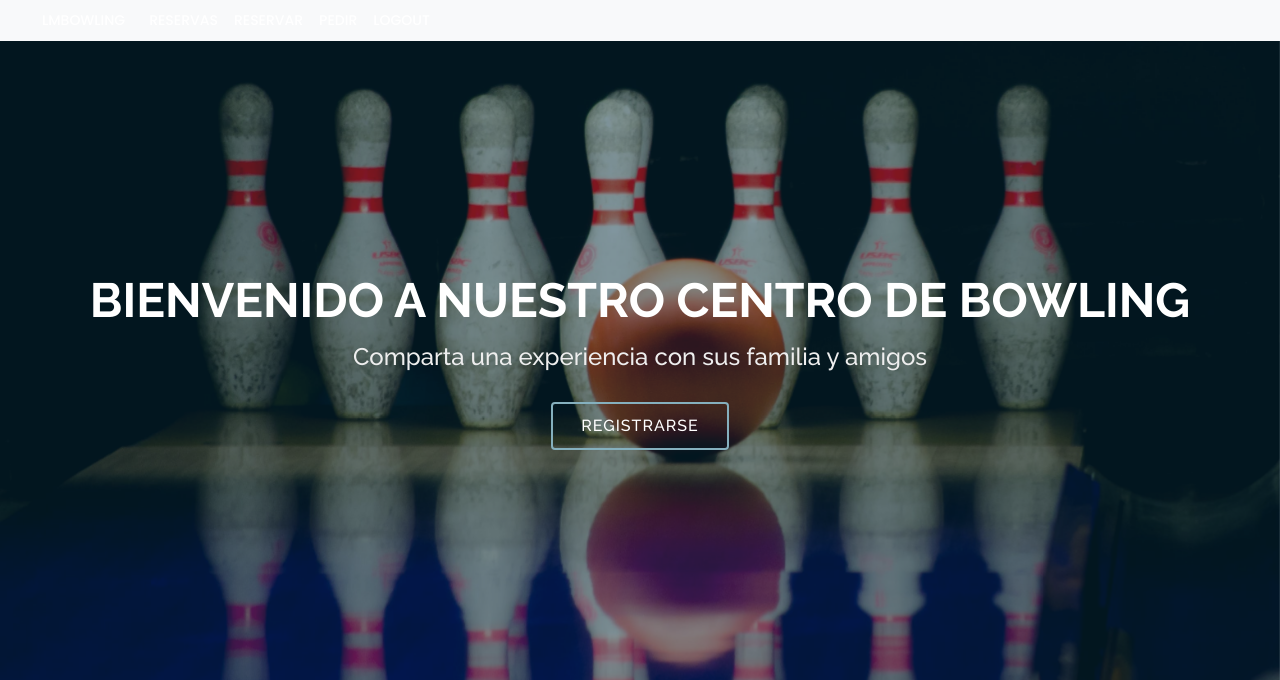
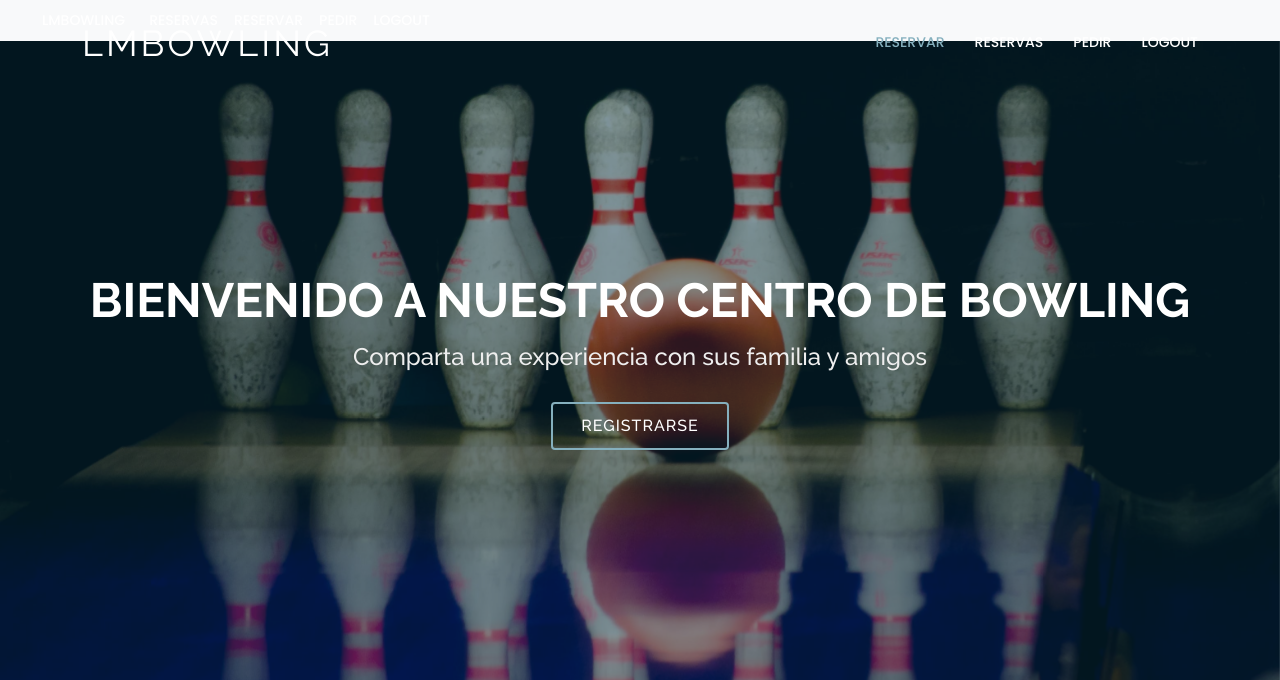
Before and after one commit to AugustoGL/CentroBowlogin, a Django app: page / in a window 1280 px wide. Shown: the top 680 px of the page. Run offline with Django 4.2, Linux system fonts and the light colour scheme; the visitor is signed in with stand-in values (Sample User, id 1); some libraries are stand-ins or nearby versions.

Commit message:
terminooo

```diff
--- a/CentroDeBowling/templates/base.html
+++ b/CentroDeBowling/templates/base.html
@@ -13,6 +13,35 @@
     <title>BOWLING</title>
 </head>
 <body>
+  <header id="header" class="fixed-top d-flex align-items-center header-transparent">
+    <div class="container d-flex align-items-center justify-content-between">
+
+      <div class="logo">
+        <h1><a href="index.html">LMBowling</a></h1>
+        <!-- Uncomment below if you prefer to use an image logo -->
+        <!-- <a href="index.html"><img src="assets/img/logo.png" alt="" class="img-fluid"></a>-->
+      </div>
+
+      <nav id="navbar" class="navbar">
+        <ul>
+          {% if user.is_authenticated %}
+
+          <li><a class="nav-link scrollto active" href="/reservar">Reservar</a></li>
+          <li><a class="nav-link scrollto" href="{% url 'reservas' pk=request.user.pk %}">Reservas</a></li>
+          <li><a class="nav-link scrollto" href="{% url 'pedir' pk=request.user.pk %}">Pedir</a></li>
+          <li><a class="nav-link scrollto " href="/logout">Logout</a></li>
+
+          {% else %}
+
+          <li><a class="nav-link scrollto" href="/signup">Signup</a></li>
+          <li><a class="nav-link scrollto" href="/login">Login</a></li>
+
+          {% endif %}
+      </nav><!-- .navbar -->
+
+    </div>
+  </header><!-- End Header -->
+
 <header>
   <nav class="navbar navbar-expand-lg bg-body-tertiary">
     <div class="container-fluid">
```
